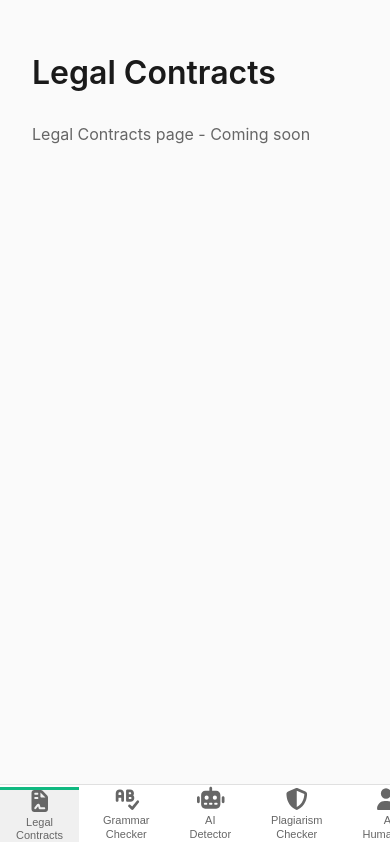
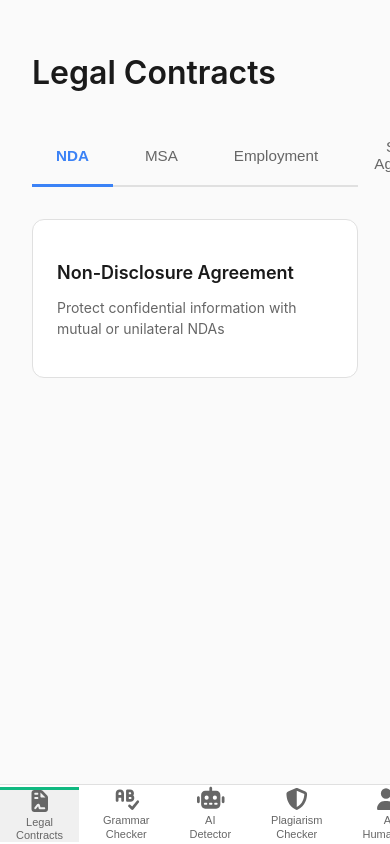
Before and after one commit to tanaybasak/lawai, a React (Create React App) app: page /legal-contracts in a window 390 px wide. Built offline with nearby package versions, Linux system fonts and the light colour scheme; no server answers.

Commit message:
feat: Add tabbed interface for Legal Contracts page
- Created tabs for NDA, MSA, Employment, Service Agreement, and All
- Added contract cards with hover effects
- Implemented responsive grid layout
- Added dark mode support

```diff
--- a/src/pages/LegalContracts.jsx
+++ b/src/pages/LegalContracts.jsx
@@ -1,14 +1,82 @@
-import React from 'react';
-import styles from './Pages.module.scss';
+import React, { useState } from 'react';
+import styles from './LegalContracts.module.scss';
 
 const LegalContracts = () => {
+  const [activeTab, setActiveTab] = useState('nda');
+
+  const tabs = [
+    { id: 'nda', label: 'NDA' },
+    { id: 'msa', label: 'MSA' },
+    { id: 'employment', label: 'Employment' },
+    { id: 'service', label: 'Service Agreement' },
+    { id: 'all', label: 'All' },
+  ];
+
   return (
     <div className={styles.page}>
       <div className={styles.pageHeader}>
         <h1>Legal Contracts</h1>
       </div>
+
+      <div className={styles.tabs}>
+        {tabs.map((tab) => (
+          <button
+            key={tab.id}
+            className={`${styles.tab} ${activeTab === tab.id ? styles.active : ''}`}
+            onClick={() => setActiveTab(tab.id)}
+          >
+            {tab.label}
+          </button>
+        ))}
+      </div>
+
       <div className={styles.pageContent}>
-        <p>Legal Contracts page - Coming soon</p>
+        <div className={styles.contractsGrid}>
+          {activeTab === 'nda' && (
+            <div className={styles.contractCard}>
+              <h3>Non-Disclosure Agreement</h3>
+              <p>Protect confidential information with mutual or unilateral NDAs</p>
+            </div>
+          )}
+          {activeTab === 'msa' && (
+            <div className={styles.contractCard}>
+              <h3>Master Service Agreement</h3>
+              <p>Framework agreement for ongoing services</p>
+            </div>
+          )}
+          {activeTab === 'employment' && (
+            <div className={styles.contractCard}>
+              <h3>Employment Agreement</h3>
+              <p>Define terms of employment relationship</p>
+            </div>
+          )}
+          {activeTab === 'service' && (
+            <div className={styles.contractCard}>
+              <h3>Service Agreement</h3>
+              <p>Outline terms for specific services</p>
+            </div>
+          )}
+          {activeTab === 'all' && (
+            <>
+              <div className={styles.contractCard}>
+                <h3>Non-Disclosure Agreement</h3>
+                <p>Protect confidential information</p>
+              </div>
+              <div className={styles.contractCard}>
+                <h3>Master Service Agreement</h3>
+                <p>Framework for ongoing services</p>
+              </div>
+              <div className={styles.contractCard}>
+                <h3>Employment Agreement</h3>
+                <p>Employment relationship terms</p>
+              </div>
+              <div className={styles.contractCard}>
+                <h3>Service Agreement</h3>
+                <p>Terms for specific services</p>
+              </div>
+            </>
+          )}
+        </div>
       </div>
     </div>
   );
--- /dev/null
+++ b/src/pages/LegalContracts.module.scss
@@ -0,0 +1,127 @@
+.page {
+  padding: 2rem;
+  min-height: 100vh;
+  width: 100%;
+}
+
+.pageHeader {
+  margin-bottom: 2rem;
+
+  h1 {
+    font-size: 2rem;
+    font-weight: 600;
+    color: var(--text-primary);
+  }
+}
+
+.tabs {
+  display: flex;
+  gap: 0.5rem;
+  margin-bottom: 2rem;
+  border-bottom: 2px solid var(--border-color, #e5e7eb);
+  padding-bottom: 0;
+}
+
+.tab {
+  padding: 0.75rem 1.5rem;
+  background: transparent;
+  border: none;
+  border-bottom: 3px solid transparent;
+  color: var(--text-secondary, #6b7280);
+  font-size: 0.95rem;
+  font-weight: 500;
+  cursor: pointer;
+  transition: all 0.2s ease;
+  position: relative;
+  bottom: -2px;
+
+  &:hover {
+    color: var(--text-primary, #1f2937);
+    background: var(--hover-bg, #f9fafb);
+    border-radius: 0.5rem 0.5rem 0 0;
+  }
+
+  &.active {
+    color: var(--primary-color, #3b82f6);
+    border-bottom-color: var(--primary-color, #3b82f6);
+    font-weight: 600;
+  }
+}
+
+.pageContent {
+  font-size: 1rem;
+  color: var(--text-secondary);
+}
+
+.contractsGrid {
+  display: grid;
+  grid-template-columns: repeat(auto-fill, minmax(300px, 1fr));
+  gap: 1.5rem;
+  margin-top: 1.5rem;
+}
+
+.contractCard {
+  padding: 1.5rem;
+  background: var(--card-bg, #ffffff);
+  border: 1px solid var(--border-color, #e5e7eb);
+  border-radius: 0.75rem;
+  transition: all 0.2s ease;
+  cursor: pointer;
+
+  &:hover {
+    border-color: var(--primary-color, #3b82f6);
+    box-shadow: 0 4px 6px -1px rgba(0, 0, 0, 0.1), 0 2px 4px -1px rgba(0, 0, 0, 0.06);
+    transform: translateY(-2px);
+  }
+
+  h3 {
+    font-size: 1.125rem;
+    font-weight: 600;
+    color: var(--text-primary, #1f2937);
+    margin-bottom: 0.5rem;
+  }
+
+  p {
+    font-size: 0.875rem;
+    color: var(--text-secondary, #6b7280);
+    line-height: 1.5;
+  }
+}
+
+// Dark mode support
+@media (prefers-color-scheme: dark) {
+  .tabs {
+    border-bottom-color: #374151;
+  }
+
+  .tab {
+    color: #9ca3af;
+
+    &:hover {
+      color: #f3f4f6;
+      background: #1f2937;
+    }
+
+    &.active {
+      color: #60a5fa;
+      border-bottom-color: #60a5fa;
+    }
+  }
+
+  .contractCard {
+    background: #1f2937;
+    border-color: #374151;
+
+    &:hover {
+      border-color: #60a5fa;
+    }
+
+    h3 {
+      color: #f3f4f6;
+    }
+
+    p {
+      color: #9ca3af;
+    }
+  }
+}
```
